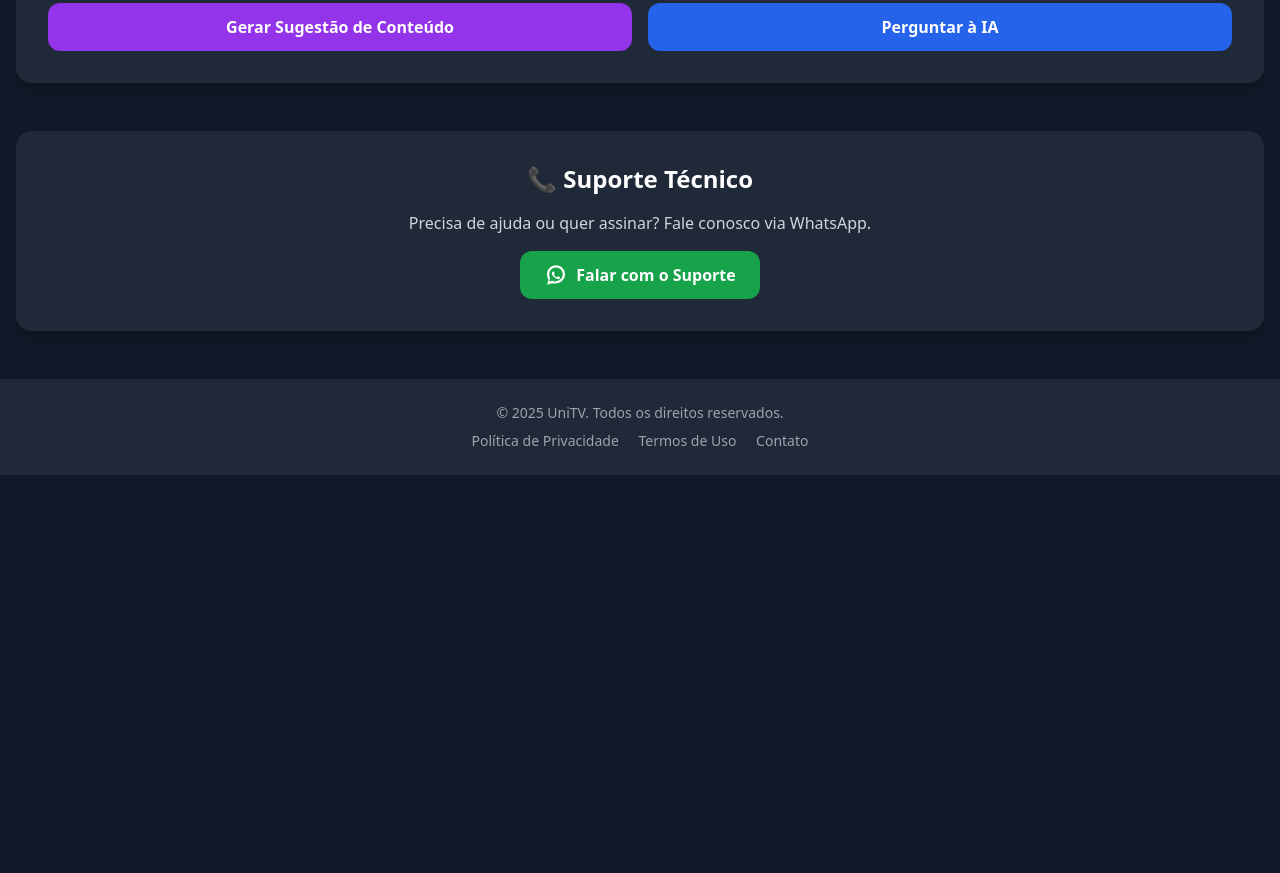
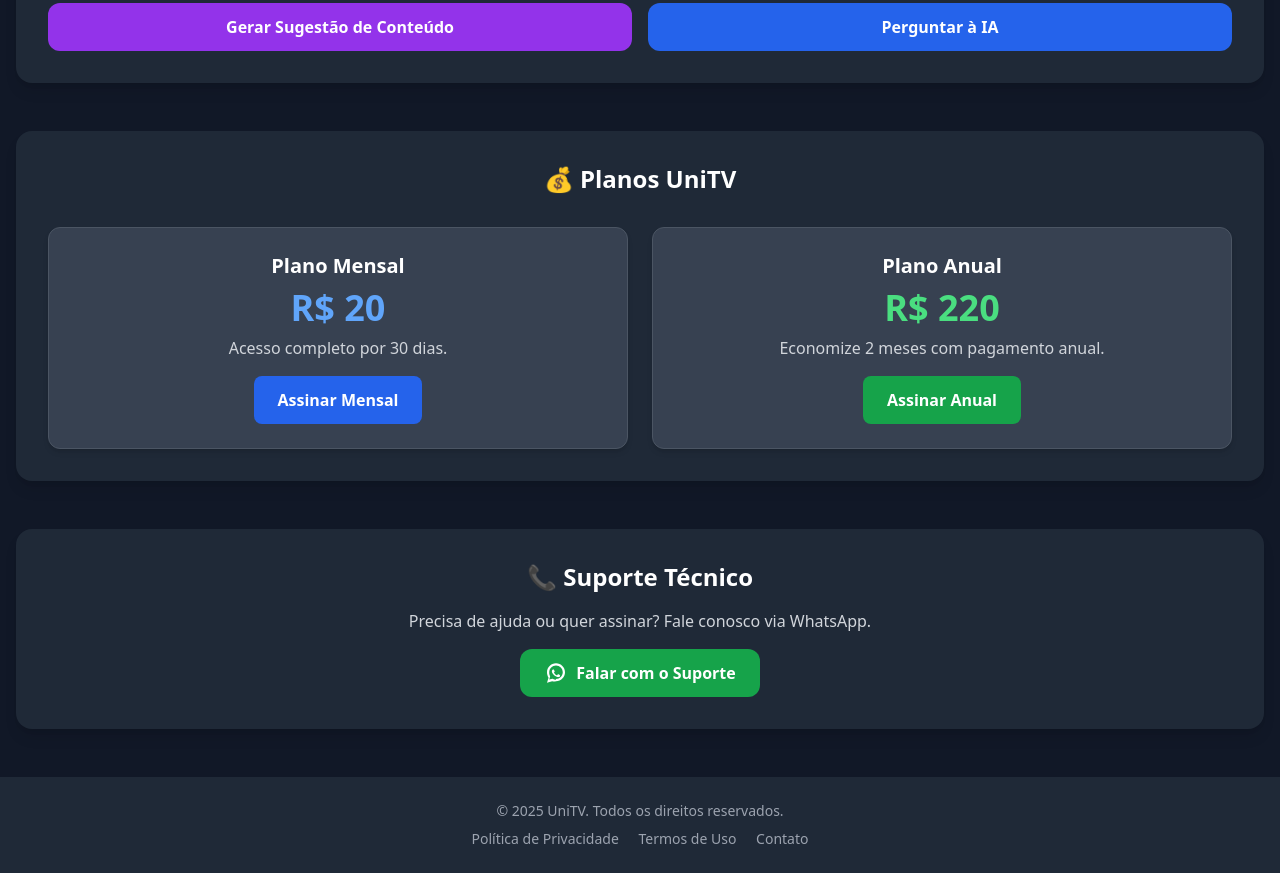
Before and after one commit to capiniyuri7-alt/Capini-Servi-os, a plain HTML site: page index.html in a window 1280 px wide. Shown: the part 909-1782 px from the top of the page. Before the commit the page ends 1384 px from the top, so only its background shows below. Drawn offline with nearby package versions, Linux system fonts and the light colour scheme.

Commit message:
Update index.html
Nova seção “💰 Planos UniTV” antes da seção de suporte.

Dois cards de plano:

🟦 Mensal — R$ 20 (botão azul)

🟩 Anual — R$ 220 (botão verde)

```diff
--- a/index.html
+++ b/index.html
@@ -92,6 +92,36 @@
       <div id="ia-response" class="mt-6 bg-gray-700 rounded-xl p-4 text-sm text-gray-200 hidden"></div>
     </section>
 
+    <!-- Planos Section -->
+    <section class="bg-gray-800 rounded-2xl shadow-lg p-8 text-center">
+      <h2 class="text-2xl font-semibold mb-8">💰 Planos UniTV</h2>
+      <div class="grid md:grid-cols-2 gap-6">
+        <!-- Plano Mensal -->
+        <div class="bg-gray-700 rounded-xl p-6 shadow-md hover:shadow-xl transition border border-gray-600 hover:border-blue-600">
+          <h3 class="text-xl font-bold mb-2">Plano Mensal</h3>
+          <p class="text-4xl font-extrabold text-blue-400 mb-2">R$ 20</p>
+          <p class="text-gray-300 mb-4">Acesso completo por 30 dias.</p>
+          <a href="https://wa.me/5521979823313?text=Olá! Quero assinar o plano mensal da UniTV."
+             target="_blank" rel="noopener noreferrer"
+             class="inline-block bg-blue-600 hover:bg-blue-700 px-6 py-3 rounded-lg font-semibold transition">
+             Assinar Mensal
+          </a>
+        </div>
+
+        <!-- Plano Anual -->
+        <div class="bg-gray-700 rounded-xl p-6 shadow-md hover:shadow-xl transition border border-gray-600 hover:border-green-600">
+          <h3 class="text-xl font-bold mb-2">Plano Anual</h3>
+          <p class="text-4xl font-extrabold text-green-400 mb-2">R$ 220</p>
+          <p class="text-gray-300 mb-4">Economize 2 meses com pagamento anual.</p>
+          <a href="https://wa.me/5521979823313?text=Olá! Quero assinar o plano anual da UniTV."
+             target="_blank" rel="noopener noreferrer"
+             class="inline-block bg-green-600 hover:bg-green-700 px-6 py-3 rounded-lg font-semibold transition">
+             Assinar Anual
+          </a>
+        </div>
+      </div>
+    </section>
+
     <!-- Suporte -->
     <section class="bg-gray-800 rounded-2xl shadow-lg p-8 text-center">
       <h2 class="text-2xl font-semibold mb-4">📞 Suporte Técnico</h2>
```
